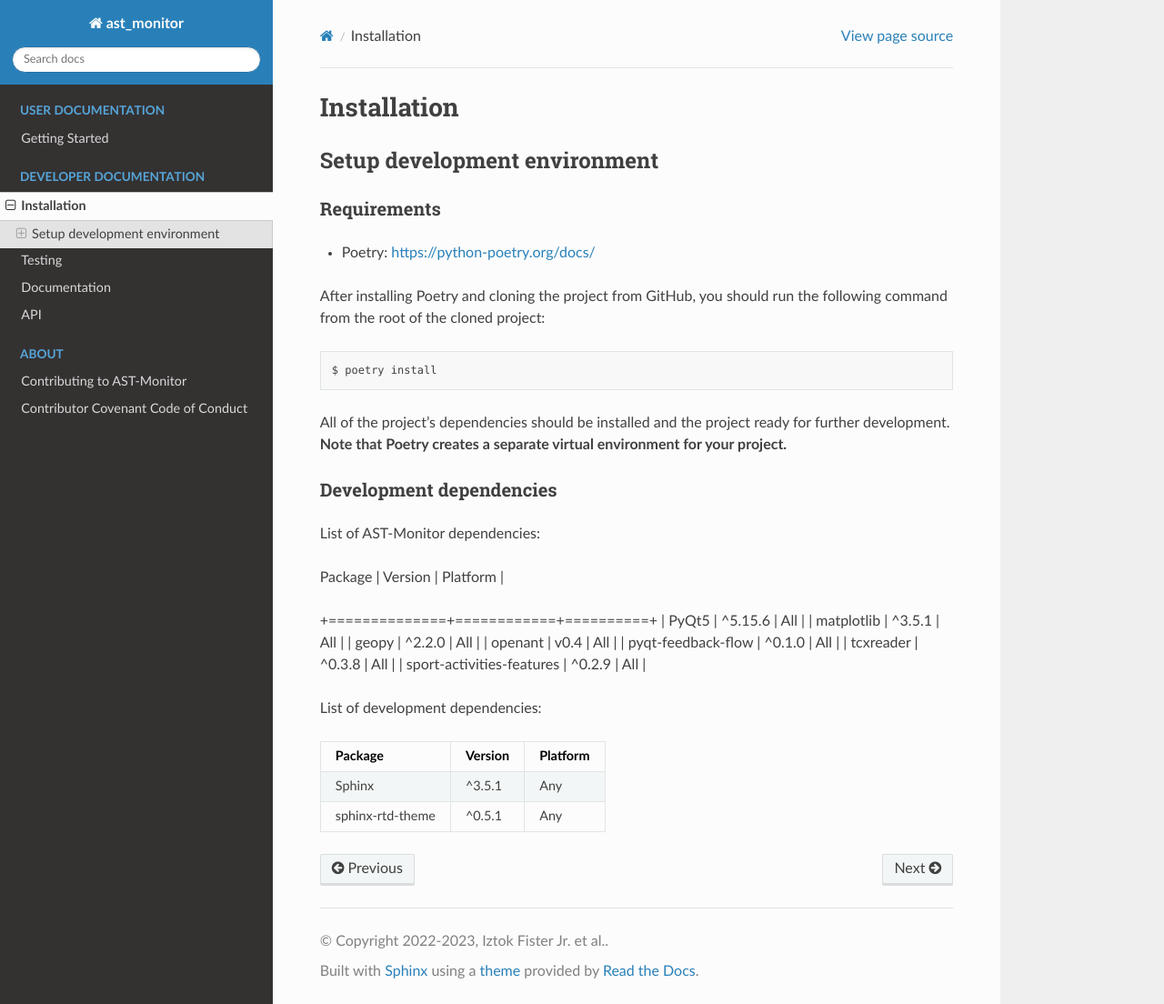
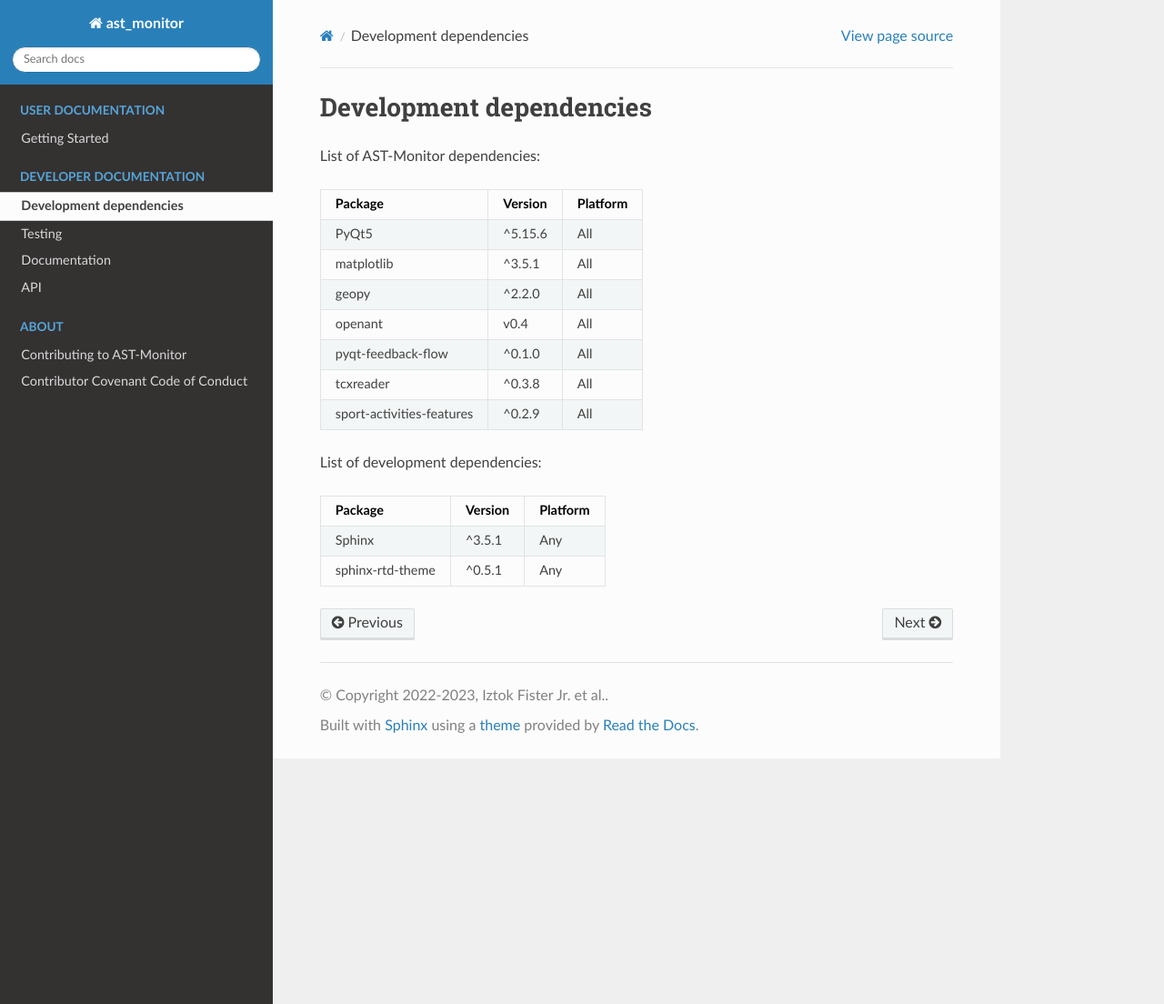
Before and after one commit to firefly-cpp/AST-Monitor, a Sphinx documentation site: the page built from docs/installation.rst, in a window 1280 px wide and 1104 px high. Shown: the whole window at 91% size. Built offline with Sphinx 7.4.7 and the Read the Docs theme 2.0.0, drawn with Linux system fonts in a browser that asks for light colours.

Commit message:
doc: Compilation warnings

```diff
--- a/docs/conf.py
+++ b/docs/conf.py
@@ -14,7 +14,6 @@
 import os
 import sys
 
-sys.path.insert(0, os.path.abspath('..'))
 sys.path.insert(0, os.path.abspath('../ast_monitor/'))
 
 # -- Project information -----------------------------------------------------
@@ -65,3 +64,6 @@ bibtex_bibfiles = ['refs.bib']
 
 # Bibliography style
 bibtex_default_style = 'unsrt'
+
+# Mock PyQt6 modules
+autodoc_mock_imports = ['PyQt6']
--- a/docs/installation.rst
+++ b/docs/installation.rst
@@ -1,39 +1,25 @@
-Installation
-============
-
-Setup development environment
------------------------------
-
-Requirements
-~~~~~~~~~~~~
-
--  Poetry: https://python-poetry.org/docs/
-
-After installing Poetry and cloning the project from GitHub, you should
-run the following command from the root of the cloned project:
-
-.. code:: sh
-
-    $ poetry install
-
-All of the project's dependencies should be installed and the project
-ready for further development. **Note that Poetry creates a separate
-virtual environment for your project.**
-
 Development dependencies
 ~~~~~~~~~~~~~~~~~~~~~~~~
 
 List of AST-Monitor dependencies:
 
-| Package      | Version    | Platform |
-+==============+============+==========+
-| PyQt5        | ^5.15.6    | All      |
-| matplotlib   | ^3.5.1     | All      |
-| geopy        | ^2.2.0     | All      |
-| openant        | v0.4     | All      |
-| pyqt-feedback-flow       | ^0.1.0     | All      |
-| tcxreader       | ^0.3.8     | All      |
-| sport-activities-features    | ^0.2.9     | All      |
++---------------------------+----------+----------+
+| Package                   | Version  | Platform |
++===========================+==========+==========+
+| PyQt5                     | ^5.15.6  | All      |
++---------------------------+----------+----------+
+| matplotlib                | ^3.5.1   | All      |
++---------------------------+----------+----------+
+| geopy                     | ^2.2.0   | All      |
++---------------------------+----------+----------+
+| openant                   | v0.4     | All      |
++---------------------------+----------+----------+
+| pyqt-feedback-flow        | ^0.1.0   | All      |
++---------------------------+----------+----------+
+| tcxreader                 | ^0.3.8   | All      |
++---------------------------+----------+----------+
+| sport-activities-features | ^0.2.9   | All      |
++---------------------------+----------+----------+
 
 List of development dependencies:
 
--- a/docs/refs.bib
+++ b/docs/refs.bib
@@ -13,12 +13,3 @@
   year={2019},
   publisher={Springer}
 }
-
-@inproceedings{fister2021deploying,
-  title={On deploying the Artificial Sport Trainer into practice},
-  author={Fister, Iztok and Iglesias, Andres and Galvez, Akemi and Deb, Suash and Fister, Du{\v{s}}an},
-  booktitle={2021 8th International Conference on Soft Computing \& Machine Intelligence (ISCMI)},
-  pages={21--26},
-  year={2021},
-  organization={IEEE}
-}
```
Also changed, not shown: ast_monitor/__init__.py (+12 -12 lines), docs/api/ast_monitor.rst (+12 -22 lines), 1 other file.
